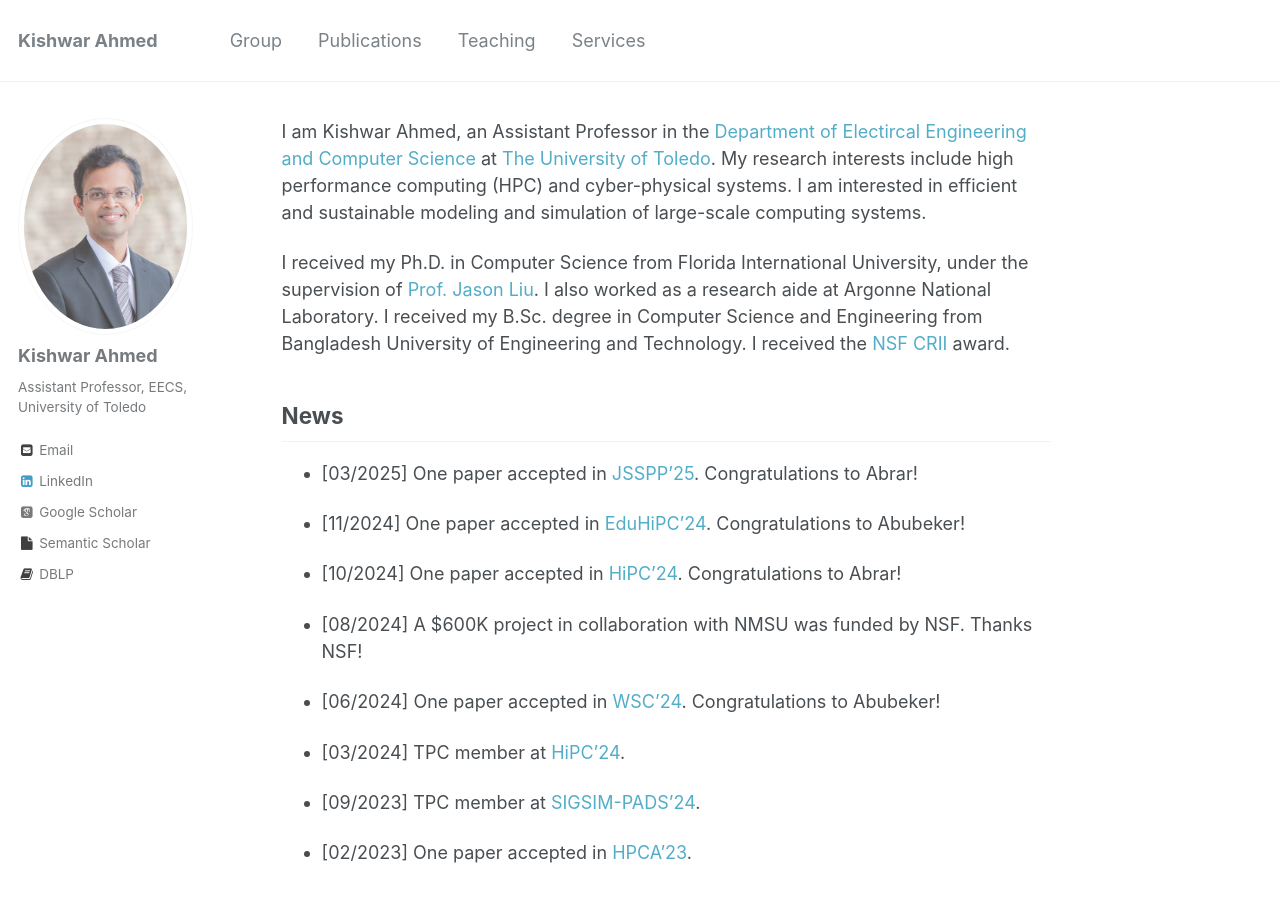
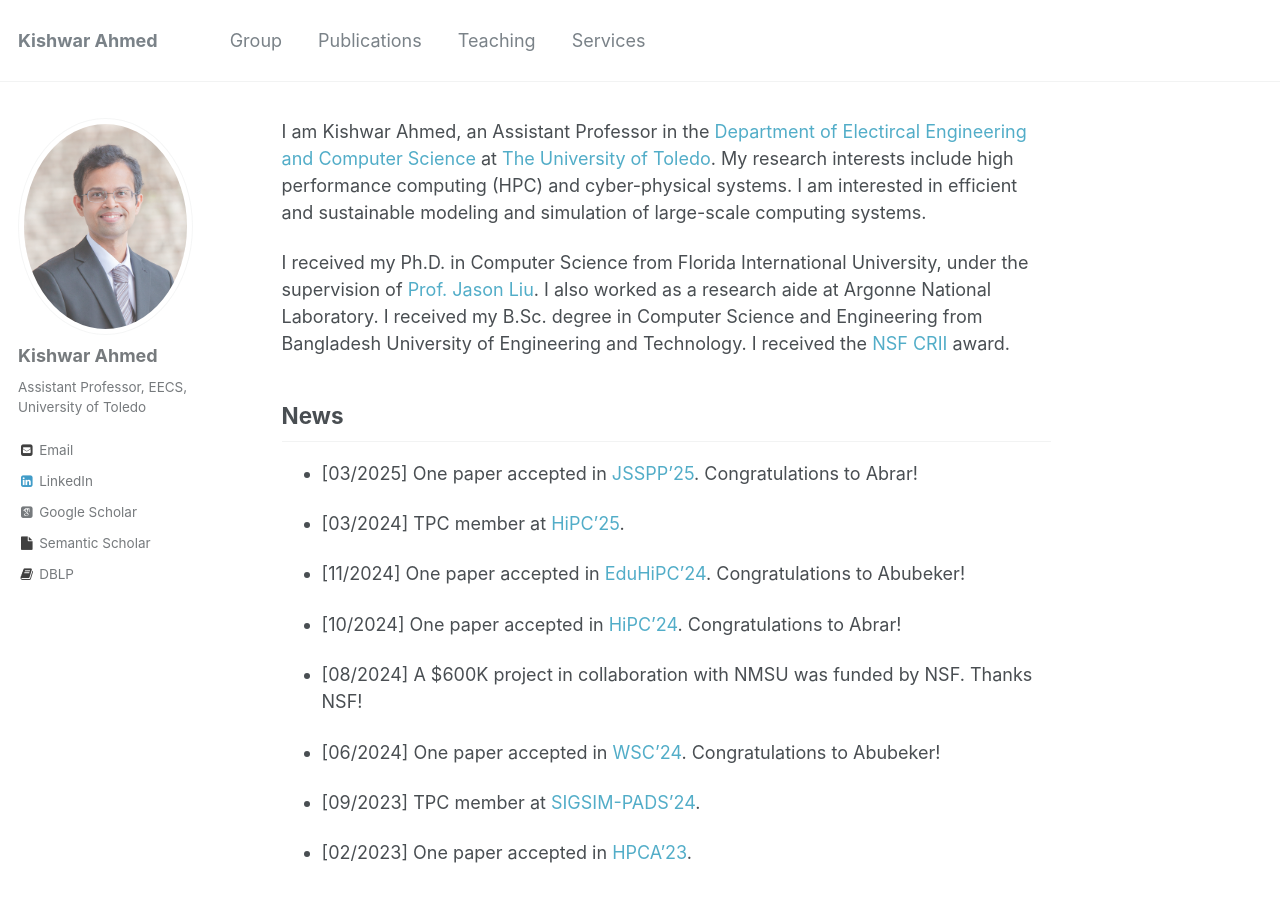
Before and after one commit to kishwarbd/kishwarbd.github.io, a Jekyll site: the page built from _pages/about.md, in a window 1280 px wide and 900 px high. Built offline with Jekyll 4.4.1, drawn with Linux system fonts in a browser that asks for light colours; some web fonts are replaced; part of the change alters nothing that is shown.

Commit message:
Update about.md

```diff
--- a/_pages/about.md
+++ b/_pages/about.md
@@ -16,6 +16,8 @@ Jason Liu](https://people.cis.fiu.edu/liux/). I also worked as a research aide a
 ## News
 * [03/2025] One paper accepted in [JSSPP'25](https://jsspp.org/). Congratulations to Abrar!
 
+* [03/2024] TPC member at [HiPC'25](https://www.hipc.org/).
+
 * [11/2024] One paper accepted in [EduHiPC'24](https://tcpp.cs.gsu.edu/curriculum/?q=eduHiPC24). Congratulations to Abubeker!
 
 * [10/2024] One paper accepted in [HiPC'24](https://www.hipc.org/). Congratulations to Abrar!
@@ -23,8 +25,6 @@ Jason Liu](https://people.cis.fiu.edu/liux/). I also worked as a research aide a
 * [08/2024] A $600K project in collaboration with NMSU was funded by NSF. Thanks NSF!
 
 * [06/2024] One paper accepted in [WSC'24](https://meetings.informs.org/wordpress/wsc2024/). Congratulations to Abubeker!
-
-* [03/2024] TPC member at [HiPC'24](https://www.hipc.org/).
 
 * [09/2023] TPC member at [SIGSIM-PADS'24](https://sigsim.acm.org/conf/pads/2024/).
 
```
